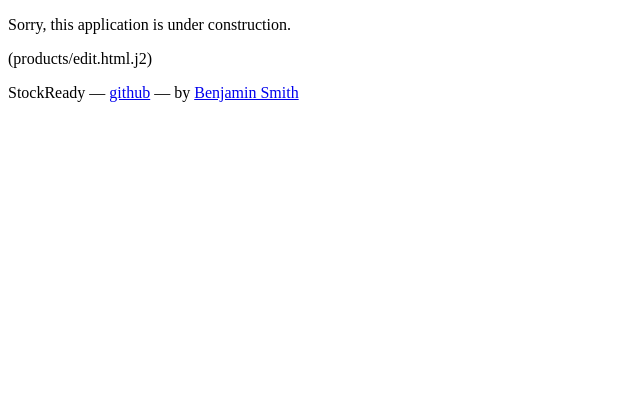
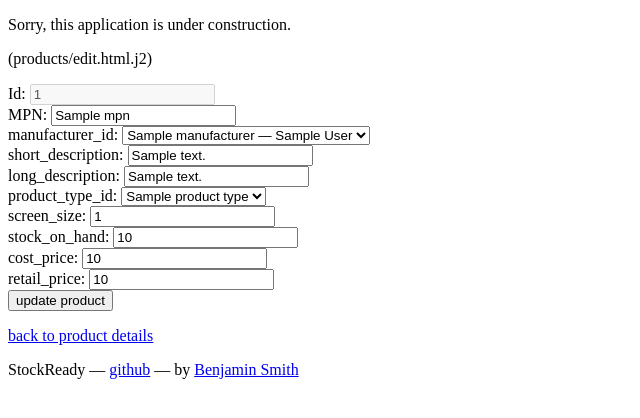
Before and after one commit to bsmith/StockReady, a Flask app: page /products/1/edit in a window 1280 px wide. Shown: the part 145-563 px from the top of the page, without its empty margins (0-640 px from the left). Run offline with Flask 2, Linux system fonts and the light colour scheme; a database or web service that is not in the repository returns one stand-in record (values such as "Sample title"); some libraries are stand-ins or nearby versions.

Commit message:
🚧 Basic templates for products

```diff
--- a/controllers/products_controller.py
+++ b/controllers/products_controller.py
@@ -29,24 +29,26 @@ def new_product():
     all_manufacturers = manufacturer_repository.select_all()
     return render_template('products/new.html.j2', all_product_types=all_product_types, all_manufacturers=all_manufacturers)
 
-def _validate_product_form(request):
+def _validate_product_form(form):
     validated = {}
-    validated['mpn'] = request['mpn']
-    validated['manufacturer'] = manufacturer_repository.select(request['manufacturer_id'])
-    validated['short_description'] = request['short_description']
-    validated['long_description'] = request['long_description']
+    validated['mpn'] = form['mpn']
+    validated['manufacturer'] = manufacturer_repository.select(form['manufacturer_id'])
+    validated['short_description'] = form['short_description']
+    validated['long_description'] = form['long_description']
     if len(validated['long_description']) == 0:
         validated['long_description'] = None
-    validated['product_type'] = product_type_repository.select(request['product_type_id'])
-    validated['screen_size'] = request['screen_size']
-    validated['stock_on_hand'] = request['stock_on_hand']
-    validated['cost_price'] = Decimal(request['cost_price'])
-    validated['retail_price'] = Decimal(request['retail_price'])
+    validated['product_type'] = product_type_repository.select(form['product_type_id'])
+    validated['screen_size'] = form['screen_size']
+    if len(validated['screen_size']) == 0:
+        validated['screen_size'] = None
+    validated['stock_on_hand'] = form['stock_on_hand']
+    validated['cost_price'] = Decimal(form['cost_price'])
+    validated['retail_price'] = Decimal(form['retail_price'])
     return validated
 
 @products_blueprint.route('/products', methods=["POST"])
 def create_product():
-    validated = _validate_product_form(request)
+    validated = _validate_product_form(request.form)
     new_product = Product(**validated)
     product_repository.save(new_product)
     return redirect(url_for('.show_product', id=new_product.id))
@@ -66,12 +68,12 @@ def edit_product(id):
 @products_blueprint.route('/products/<int:id>', methods=["POST"])
 def update_product(id):
     product = product_repository.select(id)
-    validated = _validate_product_form(request)
+    validated = _validate_product_form(request.form)
     # merge the validated data into the object
-    for key, value in validated.items:
+    for key, value in validated.items():
         setattr(product, key, value)
     product_repository.update(product)
-    return redirect(url_for('.show_product', id=new_product.id))
+    return redirect(url_for('.show_product', id=product.id))
 
 @products_blueprint.route('/products/<int:id>/delete', methods=["POST"])
 def delete_product(id):
--- a/templates/products/edit.html.j2
+++ b/templates/products/edit.html.j2
@@ -4,4 +4,48 @@
 {% block content %}
 <p>Sorry, this application is under construction.</p>
 <p>(products/edit.html.j2)</p>
+<form method="POST" action="{{ url_for('.update_product', id=product.id) }}">
+    <label>Id:
+        <input type="text" disabled readonly value="{{ product.id }}">
+    </label><br>
+    <label>MPN:
+        <input name="mpn" type="text" value="{{ product.mpn }}" required>
+    </label><br>
+    <label>manufacturer_id:
+        <select name="manufacturer_id" required>
+        {% for manufacturer in all_manufacturers %}
+            <option value="{{ manufacturer.id }}" {% if product.manufacturer.id == manufacturer.id %}selected{% endif %}>{{ manufacturer.short_brand_name }} — {{ manufacturer.full_name }}</option>
+        {% endfor %}
+        </select>
+    </label><br>
+    <label>short_description:
+        <input name="short_description" type="text" value="{{ product.short_description }}" required>
+    </label><br>
+    <label>long_description:
+        <input name="long_description" type="text" value="{{ product.long_description }}">
+    </label><br>
+    <label>product_type_id:
+        <select name="product_type_id" required>
+        {% for product_type in all_product_types %}
+            <option value="{{ product_type.id }}" {% if product.product_type.id == product_type.id %}selected{% endif %}>{{ product_type.name }}</option>
+        {% endfor %}
+        </select>
+    </label><br>
+    <label>screen_size:
+        <input name="screen_size" type="text" value="{{ product.screen_size }}">
+    </label><br>
+    <label>stock_on_hand:
+        <input name="stock_on_hand" type="number" value="{{ product.stock_on_hand }}" required>
+    </label><br>
+    <label>cost_price:
+        <input name="cost_price" type="text" value="{{ product.cost_price }}" required>
+    </label><br>
+    <label>retail_price:
+        <input name="retail_price" type="text" value="{{ product.retail_price }}" required>
+    </label><br>
+    <button type="submit">update product</button>
+</form>
+<p>
+    <a href="{{ url_for('.show_product', id=product.id) }}">back to product details</a>
+</p>
 {% endblock %}
```
Also changed, not shown: templates/products/index.html.j2 (+8 -0 lines), templates/products/new.html.j2 (+42 -1 lines), templates/products/show.html.j2 (+9 -0 lines).
